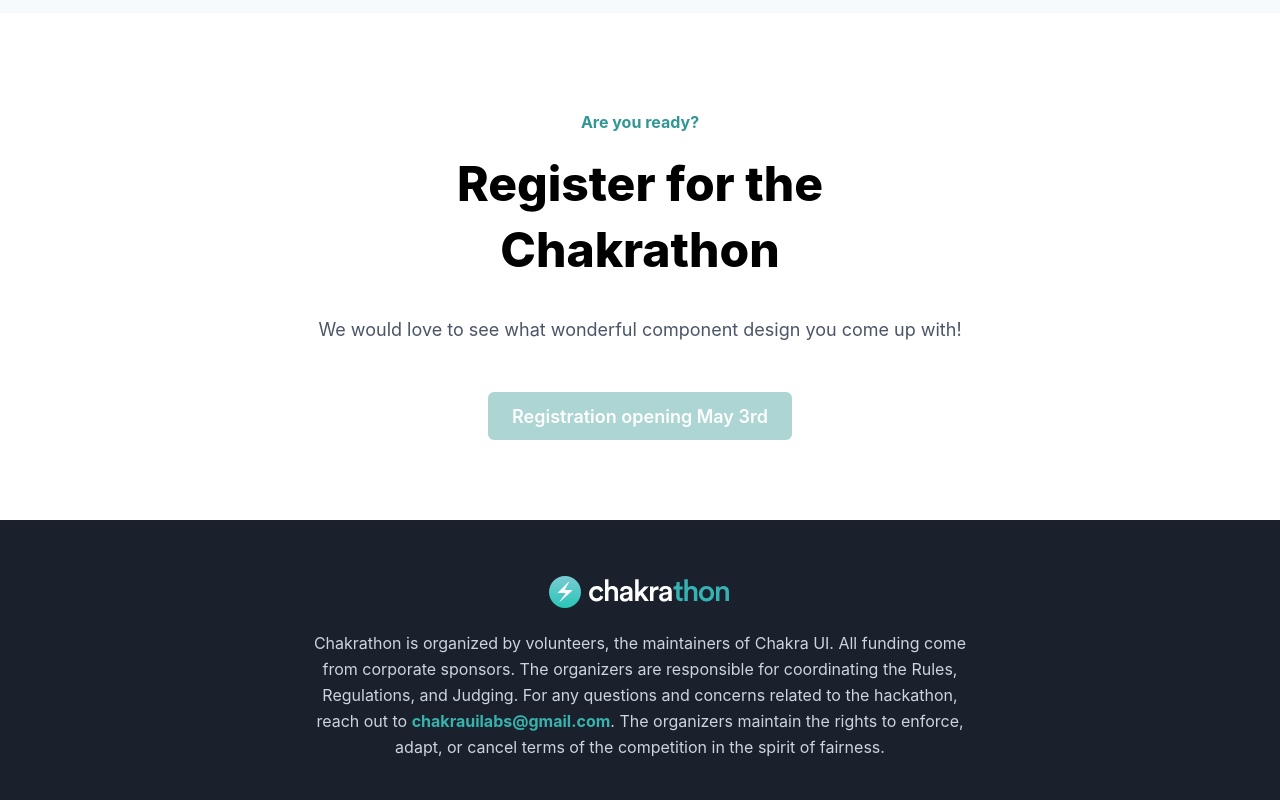
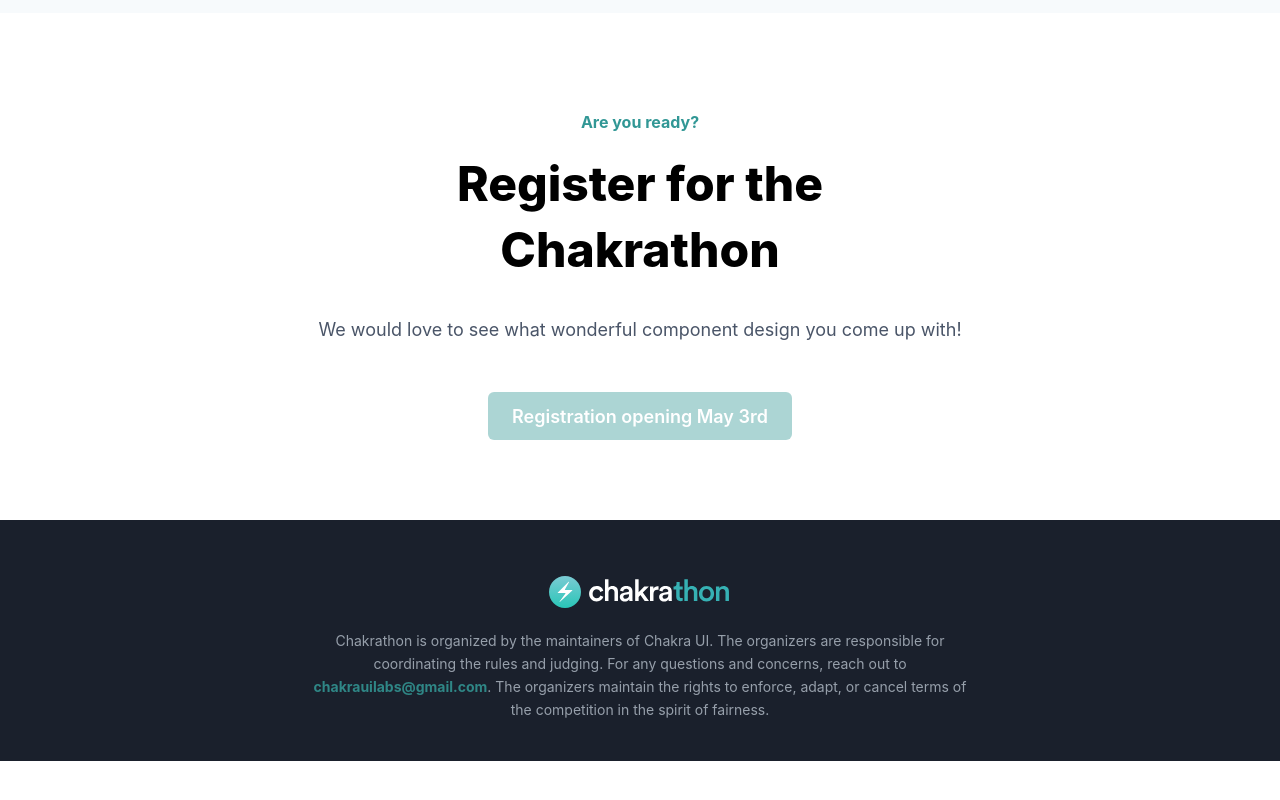
Before and after one commit to chakra-ui/hackathon, a Next.js app: page / in a window 1280 px wide. Shown: the part 6858-7658 px from the top of the page. After the commit the page ends 7619 px from the top, so only its background shows below. Built offline with nearby package versions, Linux system fonts and the light colour scheme.

Commit message:
chore: updated content and color

```diff
--- a/src/components/Footer.tsx
+++ b/src/components/Footer.tsx
@@ -20,15 +20,19 @@ export const Footer = () => {
             fontSize={{ base: '1.5rem', lg: '2rem' }}
           />
         </Box>
-        <Text color='secondaryBody' lineHeight='tall'>
-          Chakrathon is organized by volunteers, the maintainers of Chakra UI.
-          All funding come from corporate sponsors. The organizers are
-          responsible for coordinating the Rules, Regulations, and Judging. For
-          any questions and concerns related to the hackathon, reach out to{' '}
+        <Text
+          color='secondaryBody'
+          lineHeight='tall'
+          fontSize='sm'
+          opacity={0.7}
+        >
+          Chakrathon is organized by the maintainers of Chakra UI. The
+          organizers are responsible for coordinating the rules and judging. For
+          any questions and concerns, reach out to{' '}
           <Link
             color='teal.400'
             fontWeight='bold'
-            href='mailto: chakrauilabs@gmail.com'
+            href='mailto:chakrauilabs@gmail.com'
           >
             chakrauilabs@gmail.com
           </Link>
```
